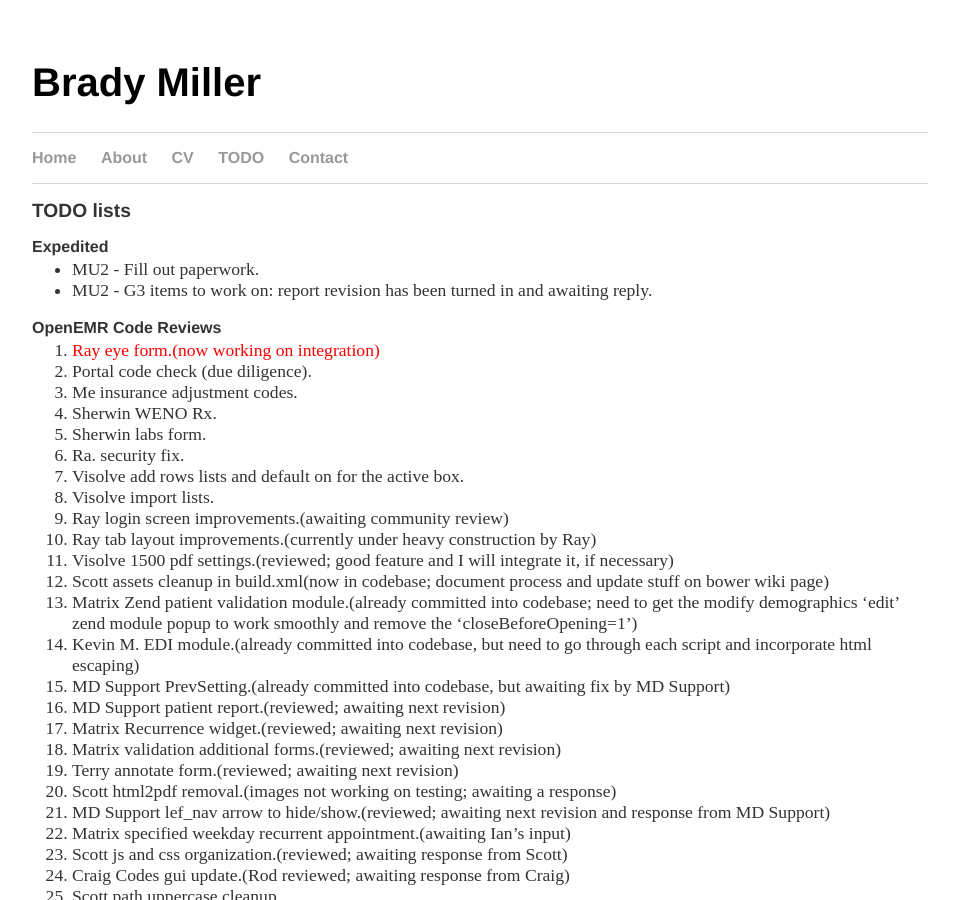
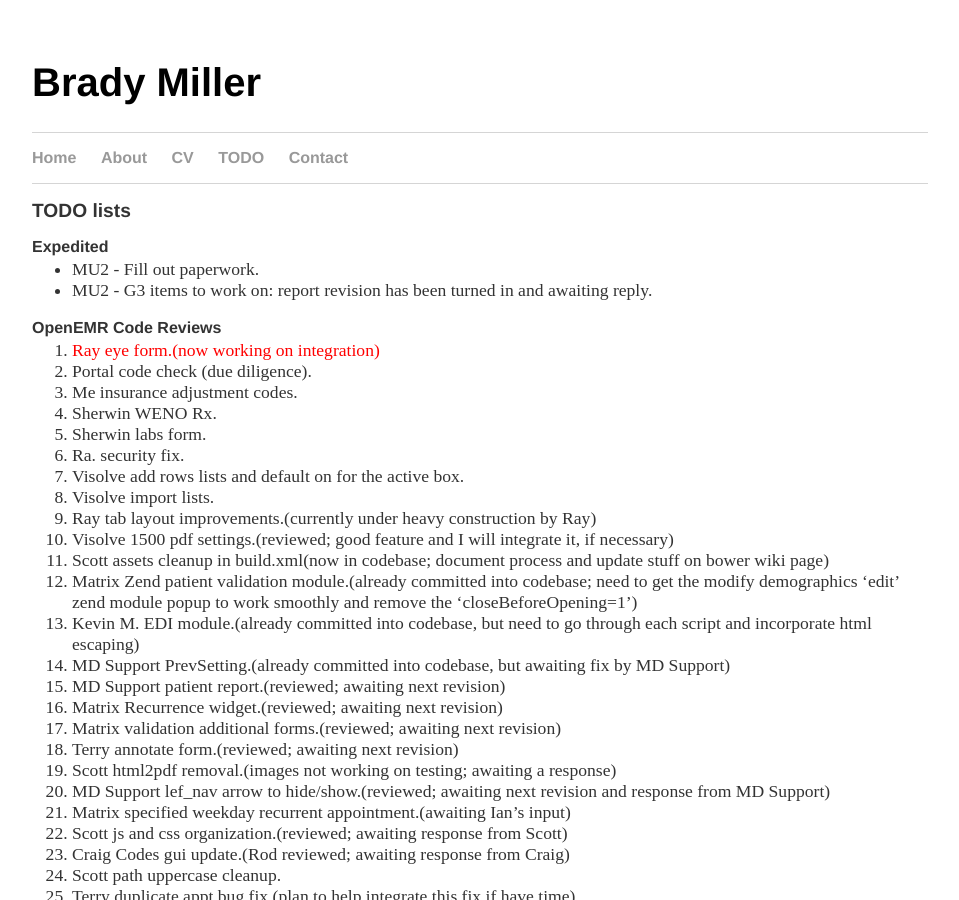
Before and after one commit to bradymiller/bradymiller.github.io, a Jekyll site: the page built from todo/index.md, in a window 1280 px wide and 900 px high. Shown: the whole window, without its empty margins (160-1119 px from the left). Built offline with Jekyll 4.4.1, drawn with Linux system fonts in a browser that asks for light colours.

Commit message:
Update todo list

```diff
--- a/todo/index.md
+++ b/todo/index.md
@@ -16,7 +16,6 @@
 1. Ra. security fix.
 1. Visolve add rows lists and default on for the active box.
 1. Visolve import lists.
-1. Ray login screen improvements.(awaiting community review)
 1. Ray tab layout improvements.(currently under heavy construction by Ray)
 1. Visolve 1500 pdf settings.(reviewed; good feature and I will integrate it, if necessary)
 1. Scott assets cleanup in build.xml(now in codebase; document process and update stuff on bower wiki page)
```
